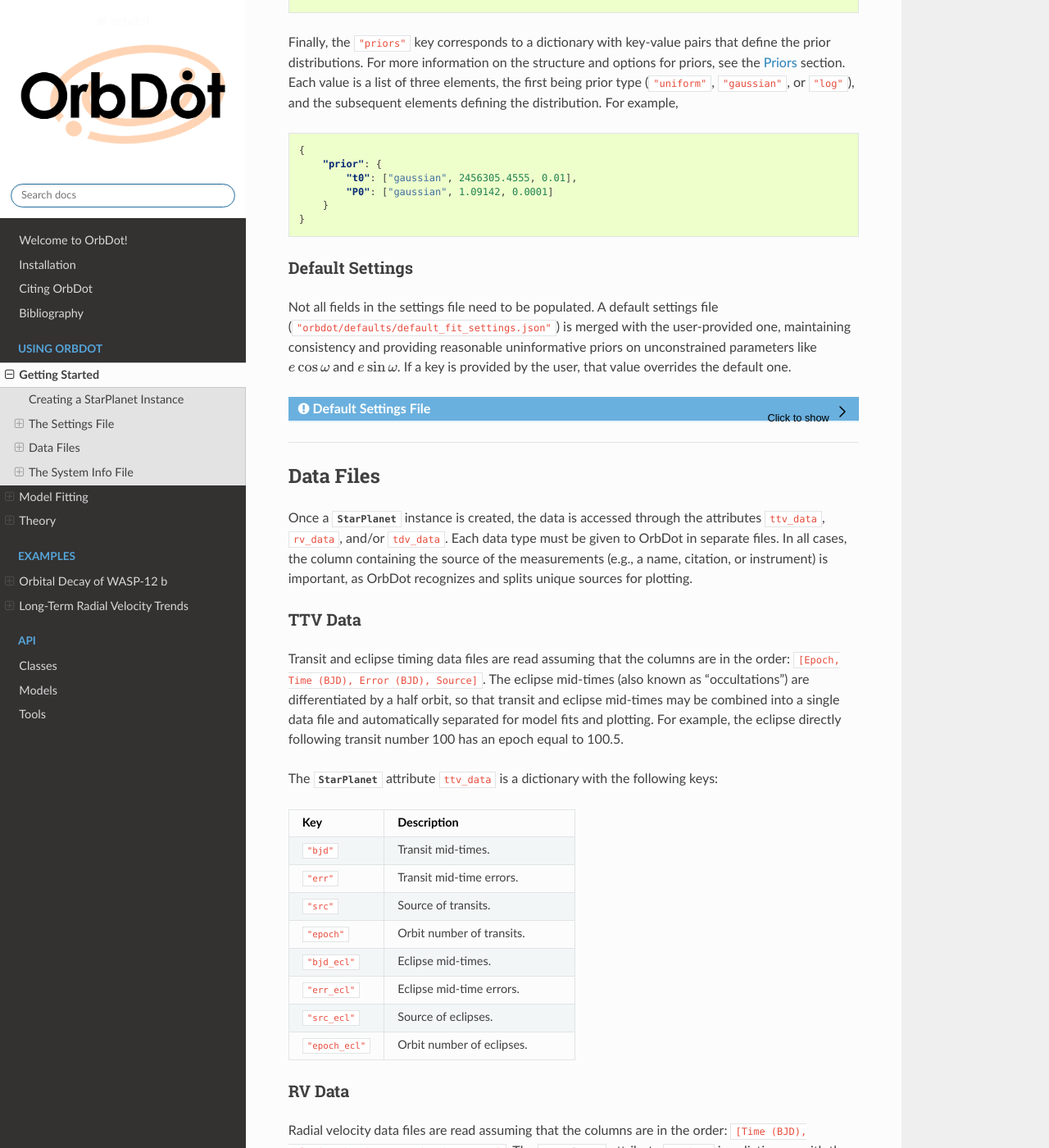
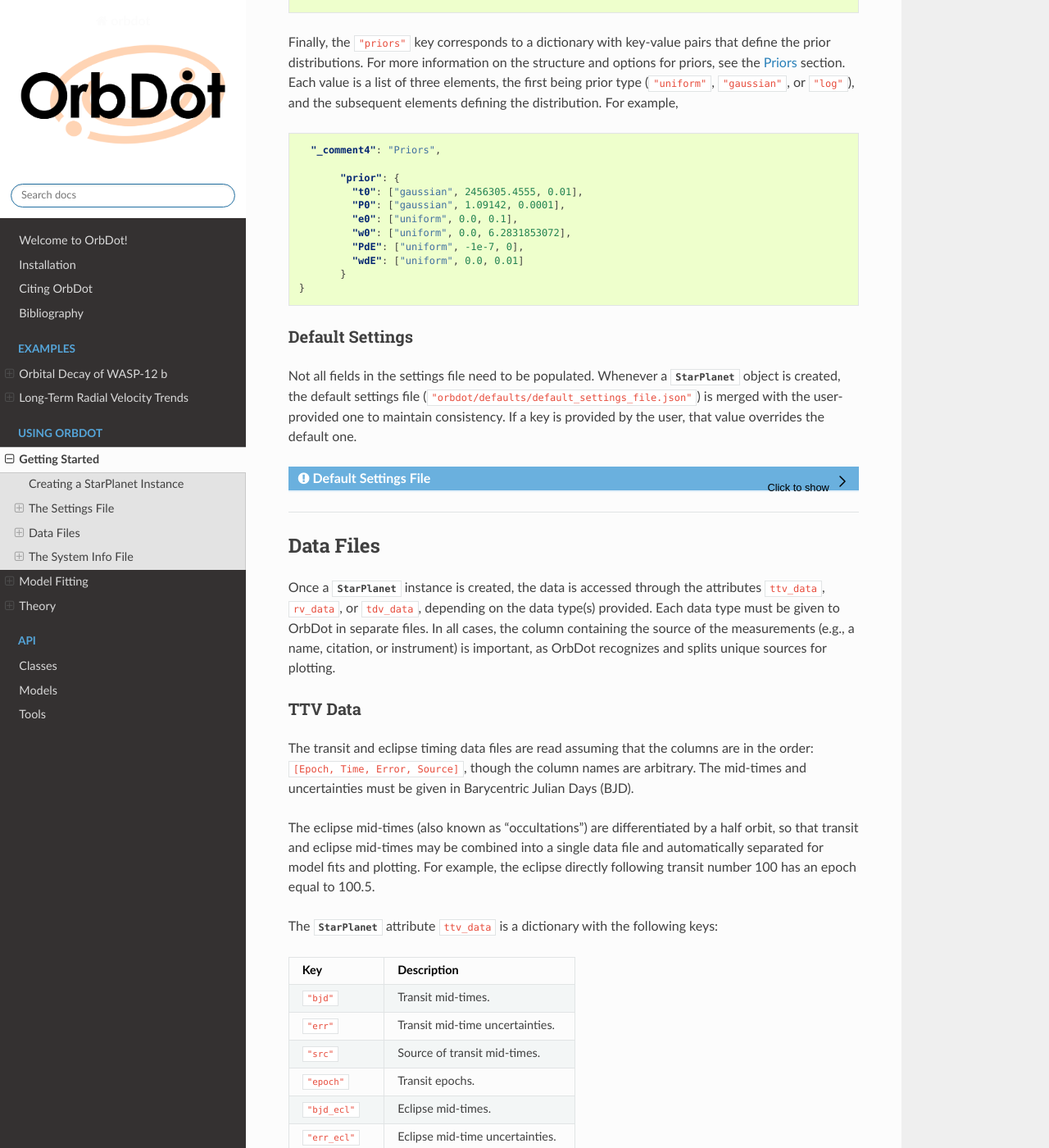
Before and after one commit to simonehagey/orbdot, a Sphinx documentation site: the page built from docs/source/getting_started.rst, in a window 1280 px wide and 1400 px high, scrolled down 2670 px. Shown: the whole window at 82% size. Built offline with Sphinx 7.4.7 and the Read the Docs theme 2.0.0, drawn with Linux system fonts in a browser that asks for light colours; some of the changed text lies outside the part shown.

Commit message:
Updating documentation and example files

```diff
--- a/docs/source/getting_started.rst
+++ b/docs/source/getting_started.rst
@@ -55,7 +55,7 @@
 
 The initialization of a StarPlanet object requires the following input files:
 
-1. :ref:`settings-file`, default is: ``"orbdot/defaults/default_fit_settings.json"``
+1. :ref:`settings-file`, default is: ``"orbdot/defaults/default_settings_file.json"``
 2. :ref:`info-file`, default is: ``"orbdot/defaults/default_info_file.json"``
 3. The :ref:`data-files`
 4. (optional) a file for plot settings, default is: ``"orbdot/defaults/default_plot_settings.json"``
@@ -94,12 +94,15 @@
 
 .. code-block:: json
 
-     {
-         "_comment1": "WASP-12b Settings",
-         "_comment2": "Input Files",
-         "main_save_dir": "results/",
-         "system_info_file": "settings_files/WASP-12_settings.json"
-     }
+    {
+      "_comment1": "WASP-12 b Settings",
+
+      "_comment2": "Input Files",
+
+          "main_save_dir": "results/",
+          "system_info_file": "info_files/WASP-12_info.json",
+          "plot_settings_file": "settings_files/WASP-12_plot_settings.json",
+    ...
 
 The structure of the next section depends on the type(s) of data you have. For each data type, the settings file should include a dictionary associated with the appropriate key: ``"RV_fit"``, ``"TTV_fit"``, or ``"TDV_fit"``. Each of these dictionaries has the following keys:
 
@@ -132,98 +135,127 @@
 
 .. code-block:: json
 
-     {
-         "_comment3": "Model Fits",
-         "TTV_fit": {
+      "_comment3": "Model Fits",
+
+           "TTV_fit": {
              "save_dir": "ttv_fits/",
-             "data_file": "data/WASP-12/WASP12b_mid_times.txt",
+             "data_file": "data/WASP-12b_mid_times.txt",
              "data_delimiter": " ",
              "sampler": "nestle",
              "n_live_points": 1000,
-             "evidence_tolerance": 0.1
-         }
-     }
+             "evidence_tolerance": 0.01
+           },
 
 If you want to fit multiple data types simultaneously, the ``"joint_fit"`` dictionary specifies the appropriate settings. For example,
 
 .. code-block:: json
 
-     {
-         "joint_fit": {
-             "save_dir": "joint_fits/",
-             "sampler": "nestle",
-             "n_live_points": 1000,
-             "evidence_tolerance": 0.1
-         }
-     }
+        "joint_fit": {
+         "save_dir": "joint_fits/",
+         "sampler": "nestle",
+         "n_live_points": 1000,
+         "evidence_tolerance": 0.1
+        },
 
 Finally, the ``"priors"`` key corresponds to a dictionary with key-value pairs that define the prior distributions. For more information on the structure and options for priors, see the :ref:`priors` section. Each value is a list of three elements, the first being prior type (``"uniform"``, ``"gaussian"``, or ``"log"``), and the subsequent elements defining the distribution. For example,
 
 .. code-block:: json
 
-     {
-         "prior": {
+      "_comment4": "Priors",
+
+           "prior": {
              "t0": ["gaussian", 2456305.4555, 0.01],
-             "P0": ["gaussian", 1.09142, 0.0001]
-         }
-     }
+             "P0": ["gaussian", 1.09142, 0.0001],
+             "e0": ["uniform", 0.0, 0.1],
+             "w0": ["uniform", 0.0, 6.2831853072],
+             "PdE": ["uniform", -1e-7, 0],
+             "wdE": ["uniform", 0.0, 0.01]
+           }
+    }
 
 Default Settings
 ^^^^^^^^^^^^^^^^
-Not all fields in the settings file need to be populated. A default settings file (``"orbdot/defaults/default_fit_settings.json"``) is merged with the user-provided one, maintaining consistency and providing reasonable uninformative priors on unconstrained parameters like :math:`e\cos{\omega}` and :math:`e\sin{\omega}`. If a key is provided by the user, that value overrides the default one.
+Not all fields in the settings file need to be populated. Whenever a :class:`~orbdot.star_planet.StarPlanet` object is created, the default settings file (``"orbdot/defaults/default_settings_file.json"``) is merged with the user-provided one to maintain consistency. If a key is provided by the user, that value overrides the default one.
 
 .. admonition:: Default Settings File
   :class: dropdown
 
   .. code-block:: json
 
-     {
-         "_comment1": "Settings",
-         "_comment2": "Input Files",
-         "main_save_dir": "results/",
-         "system_info_file": "defaults/system_info.json",
-         "plot_settings_file": "defaults/plot_settings.json",
-         "_comment3": "Model Fits",
-         "RV_fit": {
+    {"_comment0": "Settings",
+
+      "_comment1": "Input Files",
+
+          "main_save_dir": "results/",
+          "system_info_file": "defaults/default_info_file.json",
+          "plot_settings_file": "defaults/default_plot_settings.json",
+
+      "_comment2": "Model Fits",
+
+           "RV_fit": {
              "save_dir": "rv_fits/",
              "data_file": "None",
              "data_delimiter": " ",
              "sampler": "nestle",
              "n_live_points": 1000,
              "evidence_tolerance": 0.1
-         },
-         "TTV_fit": {
+           },
+
+           "TTV_fit": {
              "save_dir": "ttv_fits/",
              "data_file": "None",
              "data_delimiter": " ",
              "sampler": "nestle",
              "n_live_points": 1000,
              "evidence_tolerance": 0.01
-         },
-         "TDV_fit": {
+           },
+
+          "TDV_fit": {
              "save_dir": "tdv_fits/",
              "data_file": "None",
              "data_delimiter": " ",
              "sampler": "nestle",
              "n_live_points": 1000,
              "evidence_tolerance": 0.01
-         },
-         "joint_fit": {
+           },
+
+           "joint_fit": {
              "save_dir": "joint_fits/",
              "sampler": "nestle",
              "n_live_points": 1000,
              "evidence_tolerance": 0.1
-         },
-         "_comment4": "Priors",
-         "prior": {
+           },
+
+      "_comment3": "Priors",
+
+           "prior": {
+
              "t0": ["uniform", 2451545.0, 2460421.0],
              "P0": ["uniform", 0, 10],
              "e0": ["uniform", 0.0, 0.5],
-             "w0": ["uniform", 0, 2*np.pi],
-             "ecosw0": ["uniform", -0.5, 0.5],
-             "esinw0": ["uniform", -0.5, 0.5]
-         }
-     }
+             "w0": ["uniform", 0, 6.28319],
+             "i0": ["gaussian", 90, 5],
+             "O0": ["uniform", 0, 6.28319],
+
+             "ecosw": ["uniform", -0.5, 0.5],
+             "esinw": ["uniform", -0.5, 0.5],
+             "sq_ecosw": ["uniform", -0.5, 0.5],
+             "sq_esinw": ["uniform", -0.5, 0.5],
+
+             "PdE": ["uniform", -1e-7, 1e-7],
+             "wdE": ["uniform", 0, 0.1],
+             "edE": ["uniform", 0, 0.1],
+             "idE": ["uniform", 0, 1],
+             "OdE": ["uniform", 0, 0.1],
+
+             "K": ["uniform", 0, 500],
+             "v0": ["uniform", -100, 100],
+             "jit": ["log" ,-1, 2],
+             "dvdt": ["uniform", -1, 1],
+             "ddvdt": ["uniform", -1, 1],
+             "K_tide": ["uniform", 0, 100]
+           }
+    }
 
 ------------
 
@@ -231,11 +263,13 @@
 
 Data Files
 ----------
-Once a :class:`~orbdot.star_planet.StarPlanet` instance is created, the data is accessed through the attributes ``ttv_data``, ``rv_data``, and/or ``tdv_data``. Each data type must be given to OrbDot in separate files. In all cases, the column containing the source of the measurements (e.g., a name, citation, or instrument) is important, as OrbDot recognizes and splits unique sources for plotting.
+Once a :class:`~orbdot.star_planet.StarPlanet` instance is created, the data is accessed through the attributes ``ttv_data``, ``rv_data``, or ``tdv_data``, depending on the data type(s) provided. Each data type must be given to OrbDot in separate files. In all cases, the column containing the source of the measurements (e.g., a name, citation, or instrument) is important, as OrbDot recognizes and splits unique sources for plotting.
 
 TTV Data
 ^^^^^^^^
-Transit and eclipse timing data files are read assuming that the columns are in the order: :code:`[Epoch, Time (BJD), Error (BJD), Source]`. The eclipse mid-times (also known as "occultations") are differentiated by a half orbit, so that transit and eclipse mid-times may be combined into a single data file and automatically separated for model fits and plotting. For example, the eclipse directly following transit number 100 has an epoch equal to 100.5.
+The transit and eclipse timing data files are read assuming that the columns are in the order: :code:`[Epoch, Time, Error, Source]`, though the column names are arbitrary. The mid-times and uncertainties must be given in Barycentric Julian Days (BJD).
+
+The eclipse mid-times (also known as "occultations") are differentiated by a half orbit, so that transit and eclipse mid-times may be combined into a single data file and automatically separated for model fits and plotting. For example, the eclipse directly following transit number 100 has an epoch equal to 100.5.
 
 The :class:`~orbdot.star_planet.StarPlanet` attribute ``ttv_data`` is a dictionary with the following keys:
 
@@ -248,23 +282,25 @@
    * - ``"bjd"``
      - Transit mid-times.
    * - ``"err"``
-     - Transit mid-time errors.
+     - Transit mid-time uncertainties.
    * - ``"src"``
-     - Source of transits.
+     - Source of transit mid-times.
    * - ``"epoch"``
-     - Orbit number of transits.
+     - Transit epochs.
    * - ``"bjd_ecl"``
      - Eclipse mid-times.
    * - ``"err_ecl"``
-     - Eclipse mid-time errors.
+     - Eclipse mid-time uncertainties.
    * - ``"src_ecl"``
-     - Source of eclipses.
+     - Source of eclipse mid-times.
    * - ``"epoch_ecl"``
-     - Orbit number of eclipses.
+     - Eclipse epochs.
 
 RV Data
 ^^^^^^^
-Radial velocity data files are read assuming that the columns are in the order: :code:`[Time (BJD), Velocity (m/s), Error (m/s), Source]`. The :class:`~orbdot.star_planet.StarPlanet` attribute ``rv_data`` is a dictionary with the following keys:
+Radial velocity data files are read assuming that the columns are in the order: :code:`[Time, Velocity, Error, Source]`, though the column names are arbitrary. The velocities must be given in meters per second, and the corresponding measurement times must be in Barycentric Julian Days (BJD).
+
+The :class:`~orbdot.star_planet.StarPlanet` attribute ``rv_data`` is a dictionary with the following keys:
 
 .. list-table::
    :header-rows: 1
@@ -295,7 +331,9 @@
 
 TDV Data
 ^^^^^^^^
-Transit duration data files are read assuming that the columns are in the order: :code:`[Epoch, Duration (min), Error (min), Source]`. The :class:`~orbdot.star_planet.StarPlanet` attribute ``tdv_data`` is a dictionary with the following keys:
+Transit duration data files are read assuming that the columns are in the order: :code:`[Epoch, Duration (min), Error (min), Source]`, though the column names are arbitrary. The transit durations and the corresponding uncertainties must be given in minutes.
+
+The :class:`~orbdot.star_planet.StarPlanet` attribute ``tdv_data`` is a dictionary with the following keys:
 
 .. list-table::
    :header-rows: 1
@@ -304,13 +342,13 @@
    * - Key
      - Description
    * - ``"dur"``
-     - The transit durations in minutes.
+     - Transit durations in minutes.
    * - ``"err"``
-     - Errors on the transit durations in minutes.
+     - Transit duration uncertainties.
    * - ``"src"``
      - Source of transit durations.
    * - ``"epoch"``
-     - The epoch/orbit number of the observations.
+     - The transit epochs.
 
 ------------
 
@@ -318,13 +356,13 @@
 
 The System Info File
 --------------------
-The system information ``.json`` file holds important characteristics of the star-planet system. The individual entries serve one of three functions:
+The system information file contains important properties of the star-planet system. The individual entries serve one of three functions:
 
  1. To specify the fixed parameter values for model fitting (see :ref:`fixed_values`).
  2. For use in the :class:`~orbdot.analysis.Analyzer` class methods.
  3. Extra parameters that are made available to the :class:`~orbdot.analysis.Analyzer` for the user's convenience.
 
-The examples :ref:`example-wasp-12` and :ref:`example-rv-trends` may help you familiarize yourself with the function of this input file.
+The examples :ref:`example-wasp-12` and :ref:`example-rv-trends` may help familiarize the user with the use and structure of this file.
 
 Default Info File
 ^^^^^^^^^^^^^^^^^
@@ -346,42 +384,37 @@
           "mu [mas/yr]": null,
           "mu_RA [mas/yr]": null,
           "mu_DEC [mas/yr]": null,
-          "parallax [mas]": null,
           "distance [pc]": null,
           "rad_vel [km/s]": null,
-          "gaia_dr3_ID": null,
+          "age [Gyr]": null,
           "discovery_year": null,
 
-      "_comment2": "Star Characteristics",
+      "_comment2": "Star Properties",
 
-          "age [Gyr]": null,
           "M_s [M_sun]": null,
           "R_s [R_sun]": null,
           "k2_s": null,
-          "vsini [km/s]": null,
           "P_rot_s [days]": null,
 
-      "_comment3": "Planet Characteristics",
+      "_comment3": "Planet Properties",
 
           "planets": ["b"],
           "M_p [M_earth]": [null],
           "R_p [R_earth]": [null],
+          "k2_p": [null],
           "P_rot_p [days]": [null],
-          "k2_p": [null],
-          "lambda [deg]": [null],
-          "Psi [deg]": [null],
 
-      "_comment4": "Fit Parameters",
+      "_comment4": "Model Parameters",
 
           "_comment4_1": "Orbital Elements",
-          "t0 [BJD_TDB]": [0.0],
-          "P [days]": [0.0],
+          "t0 [BJD_TDB]": [null],
+          "P [days]": [null],
           "e": [0.0],
           "w [rad]": [0.0],
           "i [deg]": [90.0],
           "O [rad]": [0.0],
 
-          "_comment4_2": "Time-Dependent",
+          "_comment4_2": "Time-Dependant",
           "PdE [days/E]": [0.0],
           "wdE [rad/E]": [0.0],
           "edE [/E]": [0.0],
@@ -393,7 +426,7 @@
           "v0 [m/s]": [0.0],
           "jit [m/s]": [0.0],
           "dvdt [m/s/day]": [0.0],
-          "ddvdt [m/s^2/day]": [0.0],
+          "ddvdt [m/s/day^2]": [0.0],
           "K_tide [m/s]": 0.0
     }
 
```
Also changed, not shown: docs/source/index.rst (+7 -7 lines), 3 other files.
